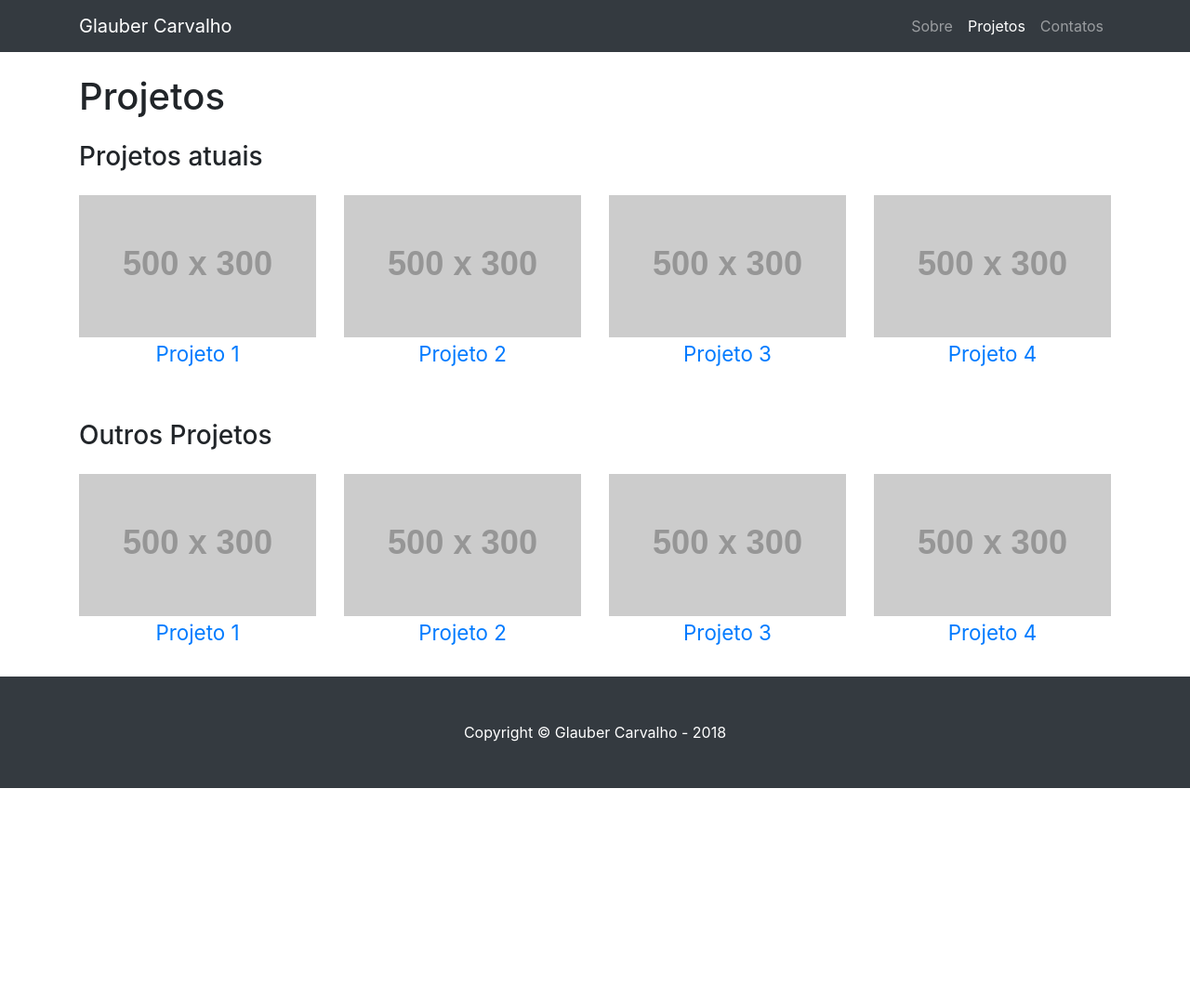
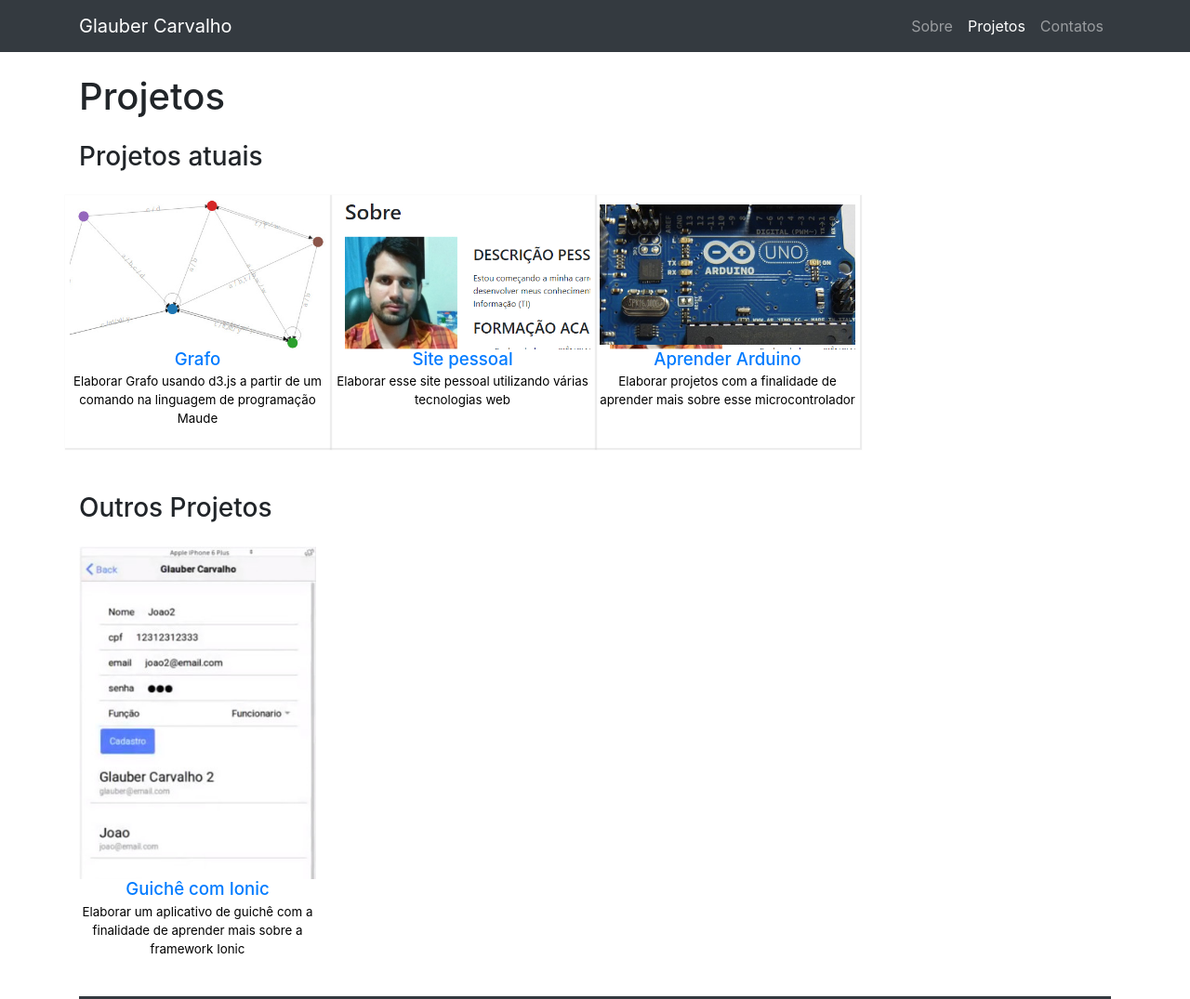
Before and after one commit to GlauberC/glauberc.github.io, a website: page projects.html in a window 1280 px wide. Shown: the top 1075 px of the page at 93% size. Before the commit the page ends 848 px from the top, so only its background shows below. Drawn offline with Linux system fonts and the light colour scheme; placeholder pictures from the web are drawn by us.

Commit message:
v0.2
Adicionado dados do index.html e projects.html;   Adicionado imagens para os projetos;   Separacao dos projetos atuais e outros projetos a partir de uma div

```diff
--- a/css/portfolio-item.css
+++ b/css/portfolio-item.css
@@ -9,6 +9,17 @@ body {
 }
 h3.titulo{
     text-align: center;
+    font-size: 14pt;
+}
+p.descricao{
+    margin-top: -5px;
+    font-size: 10pt;
+    text-align: center;
+    color:black;
+}
+div.projetos{
+  box-shadow: 1px 1px 1px 1px rgba(211,211,211,0.4);
+  padding: 5px;
 }
 
 
--- a/projects.html
+++ b/projects.html
@@ -47,7 +47,7 @@
 
     <!-- Page Content -->
     <div class="container">
-
+      <div>
         <!-- Portfolio Item Heading -->
         <h1 class="my-4">Projetos
         </h1>
@@ -57,69 +57,49 @@
 
         <div class="row">
 
-        <div class="col-md-3 col-sm-6 mb-4">
-          <a href="#">
-            <img class="img-fluid" src="http://placehold.it/500x300" alt="">
-            <h3 class="titulo"><small>Projeto 1</small></h3>
+          <div class="projetos col-md-3 col-sm-6 mb-4">
+            <a href="https://github.com/GlauberC/project-graph_silver">
+              <img class="img-fluid" src="images/img-graph.jpg" alt="">
+              <h3 class="titulo">Grafo</h3>
+              <p class="descricao">Elaborar Grafo usando d3.js a partir de um comando na linguagem de programação Maude</p>
             </a>
+
 
           </div>
 
-        <div class="col-md-3 col-sm-6 mb-4">
-          <a href="#">
-            <img class="img-fluid" src="http://placehold.it/500x300" alt="">
-            <h3 class="titulo"><small>Projeto 2</small></h3>
+          <div class="projetos col-md-3 col-sm-6 mb-4">
+            <a href="https://github.com/GlauberC/glauberc.github.io">
+              <img class="img-fluid" src="images/img-site-pessoal.jpg" alt="">
+              <h3 class="titulo">Site pessoal</h3>
+              <p class="descricao">Elaborar esse site pessoal utilizando várias tecnologias web</p>
             </a>
           </div>
 
-        <div class="col-md-3 col-sm-6 mb-4">
-          <a href="#">
-            <img class="img-fluid" src="http://placehold.it/500x300" alt="">
-            <h3 class="titulo"><small>Projeto 3</small></h3>
-          </a>
-        </div>
-
-        <div class="col-md-3 col-sm-6 mb-4">
-          <a href="#">
-            <img class="img-fluid" src="http://placehold.it/500x300" alt="">
-            <h3 class="titulo"><small>Projeto 4</small></h3>
+          <div class="projetos col-md-3 col-sm-6 mb-4">
+            <a href="https://github.com/GlauberC/learn-arduino">
+              <img class="img-fluid" src="images/img-arduino.jpg" alt="">
+              <h3 class="titulo">Aprender Arduino</h3>
+              <p class="descricao">Elaborar projetos com a finalidade de aprender mais sobre esse microcontrolador</p>
             </a>
           </div>
         </div>
-
+         <!-- / Projetos Atuais -->
         <!-- Outros Projetos -->
+        <div>
           <h3 class="my-4">Outros Projetos</h3>
 
           <div class="row">
 
           <div class="col-md-3 col-sm-6 mb-4">
-          <a href="#">
-            <img class="img-fluid" src="http://placehold.it/500x300" alt="">
-            <h3 class="titulo"><small>Projeto 1</small></h3>
-          </a>
-
-        </div>
-
-        <div class="col-md-3 col-sm-6 mb-4">
-          <a href="#">
-            <img class="img-fluid" src="http://placehold.it/500x300" alt="">
-            <h3 class="titulo"><small>Projeto 2</small></h3>
+            <a href="https://github.com/GlauberC/ionic-project-guiche">
+              <img class="img-fluid" src="images/img-ionic.jpg" alt="">
+              <h3 class="titulo">Guichê com Ionic</h3>
+              <p class="descricao">Elaborar um aplicativo de guichê com a finalidade de aprender mais sobre a framework Ionic</p>
             </a>
           </div>
 
-        <div class="col-md-3 col-sm-6 mb-4">
-          <a href="#">
-            <img class="img-fluid" src="http://placehold.it/500x300" alt="">
-            <h3 class="titulo"><small>Projeto 3</small></h3>
-          </a>
         </div>
-
-        <div class="col-md-3 col-sm-6 mb-4">
-          <a href="#">
-            <img class="img-fluid" src="http://placehold.it/500x300" alt="">
-            <h3 class="titulo"><small>Projeto 4</small></h3>
-          </a>
-        </div>
+          <!-- / Outros Projetos -->
 
       </div>
       <!-- /.row -->
```
Also changed, not shown: index.html (+44 -17 lines), images/img-arduino.jpg (added), images/img-graph.jpg (added), images/img-ionic.jpg (added), images/img-site-pessoal.jpg (added). Lines whose indentation alone changed are shown as unchanged.
